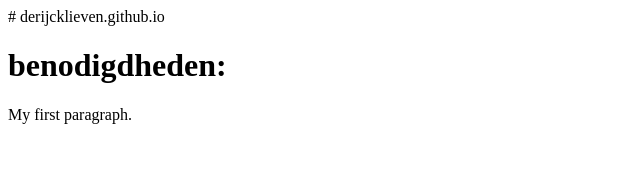
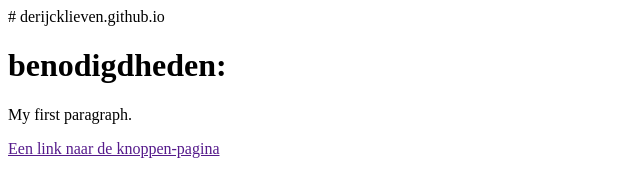
Before and after one commit to derijcklieven/derijcklieven.github.io, a plain HTML site: page index.html in a window 1280 px wide. Shown: the whole page, without its empty margins (0-640 px from the left). Drawn offline with Linux system fonts and the light colour scheme.

Commit message:
Update index.html

```diff
--- a/index.html
+++ b/index.html
@@ -8,6 +8,6 @@
 
 <h1>benodigdheden:</h1>
 <p>My first paragraph.</p>
-
+<a href="">Een link naar de knoppen-pagina</a>
 </body>
 </html>
```
